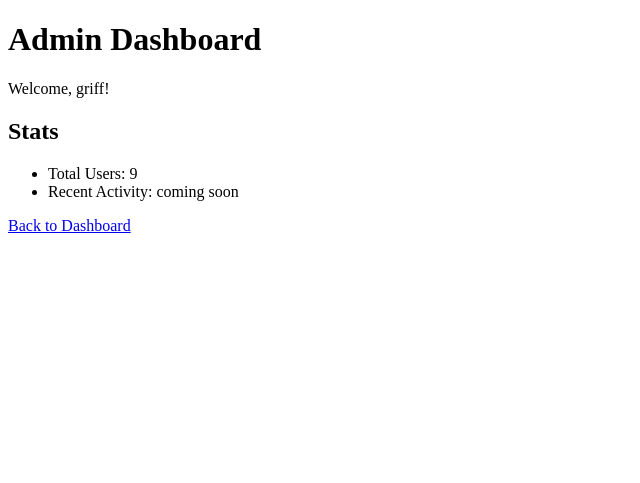
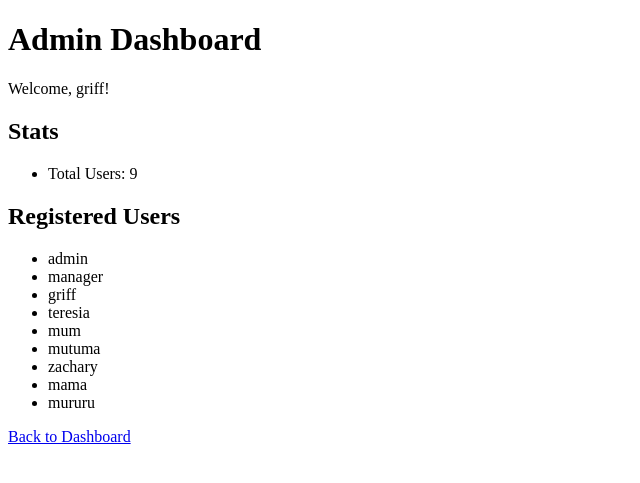
Before and after one commit to drgriff674/profit_optimizer, a Flask app: page /admin in a window 1280 px wide. Shown: the top 483 px of the page, without its empty margins (0-640 px from the left). Run offline with Flask 3, Linux system fonts and the light colour scheme; the visitor is signed in with stand-in values (Sample User, id 1).

Commit message:
Show user list in admin panel

```diff
--- a/app.py
+++ b/app.py
@@ -1018,4 +1018,4 @@ def admin():
     total_users = len(users)
 
     # Later we’ll add real stats here
-    return render_template("admin.html", user=session["user"],total_users=total_users)
+    return render_template("admin.html", user=session["user"],total_users=len(users),user_list=list(users.keys()))
--- a/templates/admin.html
+++ b/templates/admin.html
@@ -10,9 +10,19 @@
 
     <h2>Stats</h2>
     <ul>
-        <li>Total Users: {{total_users}}</li>
-        <li>Recent Activity: coming soon</li>
+        <li>Total Users: {{ total_users }}</li>
     </ul>
+
+    <h2>Registered Users</h2>
+    {% if user_list %}
+        <ul>
+            {% for u in user_list %}
+                <li>{{ u }}</li>
+            {% endfor %}
+        </ul>
+    {% else %}
+        <p>No users found.</p>
+    {% endif %}
 
     <a href="{{ url_for('dashboard') }}">Back to Dashboard</a>
 </body>
```
